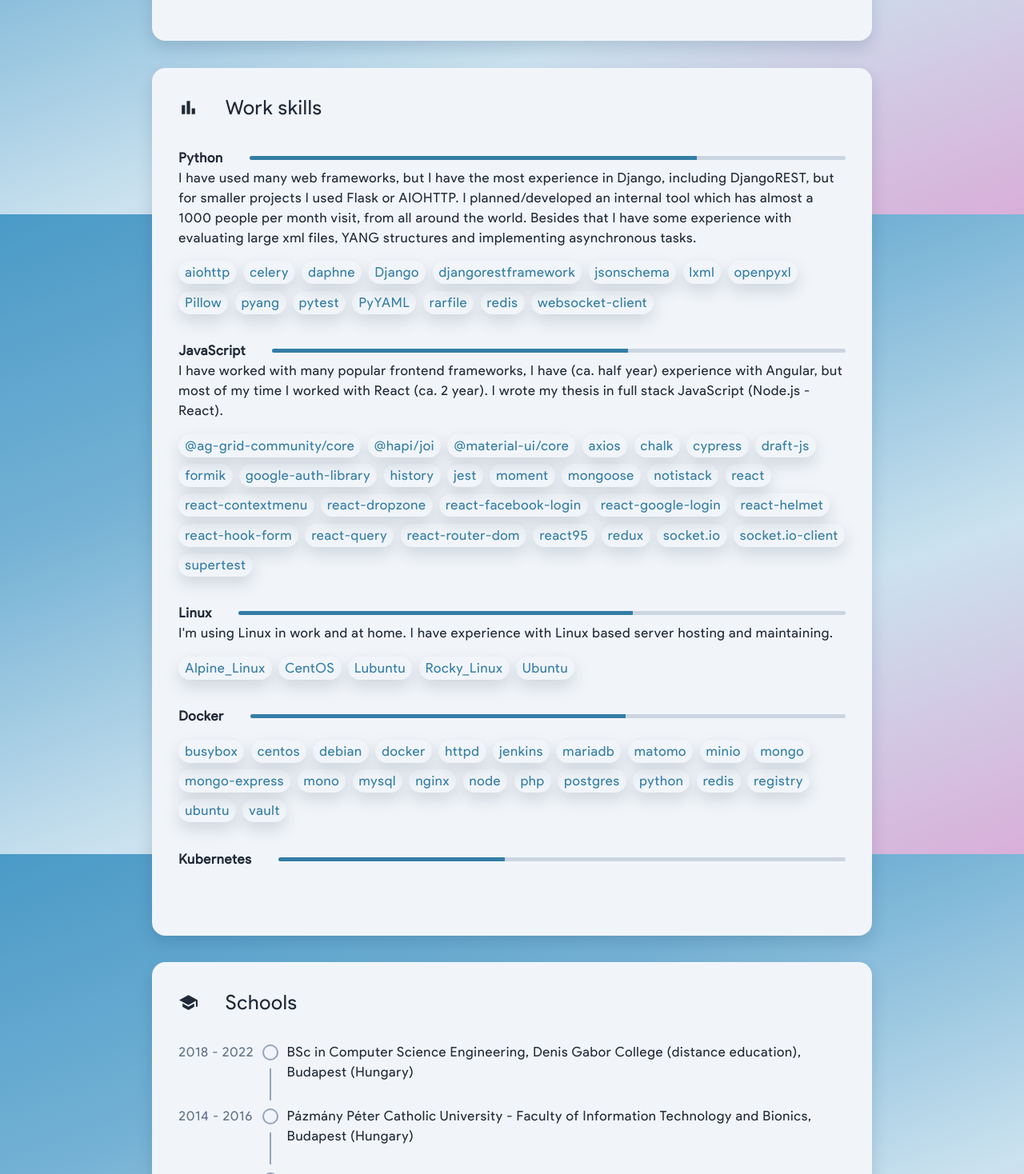
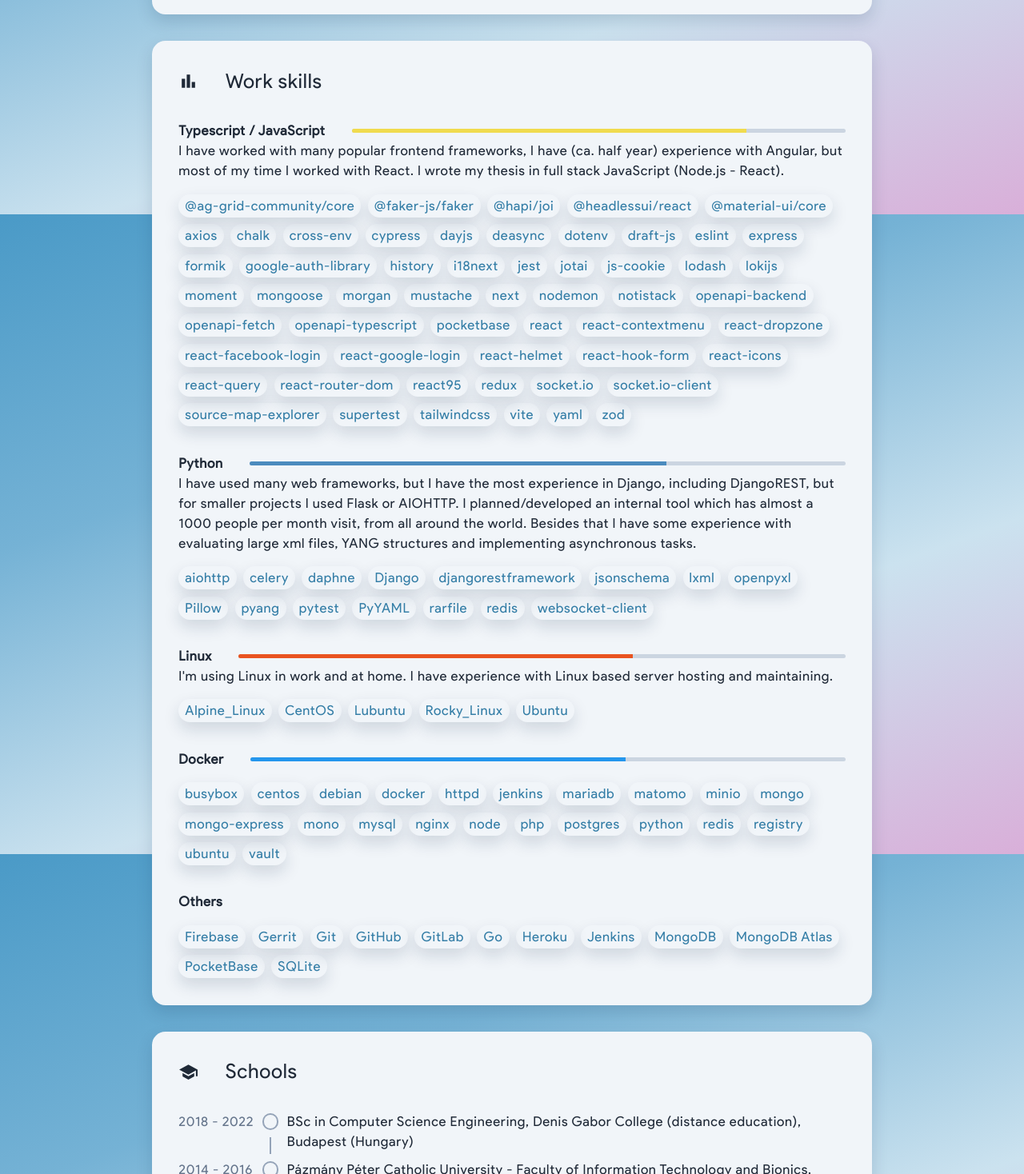
Before and after one commit to danikova/online-cv, a React (Vite) app: page / in a window 1280 px wide. Shown: the part 1332-2800 px from the top of the page at 80% size. Built offline with nearby package versions, Linux system fonts and the light colour scheme.

Commit message:
content update

```diff
--- a/src/@components/Timeline.tsx
+++ b/src/@components/Timeline.tsx
@@ -19,8 +19,8 @@
 
 export function TimelineItem({ children, oppContent, last = false, className = '' }: TimelineItemProps) {
   return <>
-    <div className={`min-h-[80px] max-md:hidden ${className}`}>{oppContent}</div>
-    <div className={`min-h-[80px] flex flex-col items-center justify-start ${className}`}>
+    <div className={`max-md:hidden ${className}`}>{oppContent}</div>
+    <div className={`flex flex-col items-center justify-start ${className}`}>
       <div className="w-full flex flex-[0_0_1.5rem] items-center justify-center">
         <div className="rounded-full h-4 w-4 ring-2 ring-slate-400" />
       </div>
@@ -28,7 +28,7 @@
         <div className="h-[calc(100%-1rem)] w-0 ring-1 ring-slate-400" />
       </div>}
     </div>
-    <div className={`min-h-[80px] ${className}`}>
+    <div className={`${className}`}>
       <div className="md:hidden">{oppContent}</div>
       <div>{children}</div>
     </div>
--- a/src/@components/main/sections/SchoolSection.tsx
+++ b/src/@components/main/sections/SchoolSection.tsx
@@ -36,7 +36,7 @@
             key={`school-timeline-item-${i}`}
             oppContent={<span className='text-slate-500'>{item.year}</span>}
             last={sumScoolData.length - 1 === i}
-            className={`${sumScoolData.length - 1 === i ? 'min-h-min' : 'min-h-[60px]'}`}
+            className='min-h-[60px]'
           >
             <div>
               <FormattedMessage id={item.name} />
--- a/src/@components/main/sections/SkillsSection.tsx
+++ b/src/@components/main/sections/SkillsSection.tsx
@@ -1,3 +1,4 @@
+import { useEffect } from 'react';
 import BaseSection from './BaseSection';
 import { MdBarChart } from 'react-icons/md';
 import { FormattedMessage, useIntl } from 'react-intl';
@@ -9,8 +10,73 @@
 
 const sumSkillData = [
   {
+    name: 'Typescript / JavaScript',
+    percent: 80,
+    percentColor: '#F0DB4F',
+    description: 'skills.js.description',
+    skillChips: [
+      '@ag-grid-community/core',
+      '@material-ui/core',
+      'axios',
+      'formik',
+      'history',
+      'notistack',
+      'react',
+      'react-contextmenu',
+      'react-query',
+      'moment',
+      'redux',
+      'react-router-dom',
+      'draft-js',
+      'react-dropzone',
+      'react-facebook-login',
+      'react-google-login',
+      'react-helmet',
+      'react95',
+      'socket.io-client',
+      '@hapi/joi',
+      'chalk',
+      'google-auth-library',
+      'mongoose',
+      'socket.io',
+      'jest',
+      'supertest',
+      'cypress',
+      'tailwindcss',
+      'next',
+      '@headlessui/react',
+      'eslint',
+      'jotai',
+      'pocketbase',
+      'react-hook-form',
+      'react-icons',
+      'zod',
+      '@faker-js/faker',
+      'deasync',
+      'dotenv',
+      'express',
+      'lodash',
+      'lokijs',
+      'morgan',
+      'openapi-backend',
+      'yaml',
+      'mustache',
+      'nodemon',
+      'cross-env',
+      'vite',
+      'source-map-explorer',
+      'i18next',
+      'js-cookie',
+      'openapi-fetch',
+      'dayjs',
+      'openapi-typescript',
+    ],
+    urlTemplate: (pkgName) => `https://www.npmjs.com/package/${pkgName}`,
+  },
+  {
     name: 'Python',
-    percent: 75,
+    percent: 70,
+    percentColor: '#4B8BBE',
     description: 'skills.python.description',
     skillChips: [
       'Django',
@@ -32,44 +98,9 @@
     urlTemplate: (pkgName) => `https://pypi.org/project/${pkgName}`,
   },
   {
-    name: 'JavaScript',
-    percent: 62,
-    description: 'skills.js.description',
-    skillChips: [
-      '@ag-grid-community/core',
-      '@material-ui/core',
-      'axios',
-      'formik',
-      'history',
-      'notistack',
-      'react',
-      'react-contextmenu',
-      'react-query',
-      'moment',
-      'redux',
-      'react-router-dom',
-      'draft-js',
-      'react-dropzone',
-      'react-facebook-login',
-      'react-google-login',
-      'react-helmet',
-      'react-hook-form',
-      'react95',
-      'socket.io-client',
-      '@hapi/joi',
-      'chalk',
-      'google-auth-library',
-      'mongoose',
-      'socket.io',
-      'jest',
-      'supertest',
-      'cypress',
-    ],
-    urlTemplate: (pkgName) => `https://www.npmjs.com/package/${pkgName}`,
-  },
-  {
     name: 'Linux',
     percent: 65,
+    percentColor: '#E95420',
     description: 'skills.linux.description',
     skillChips: ['Lubuntu', 'Ubuntu', 'CentOS', 'Rocky_Linux', 'Alpine_Linux'],
     urlTemplate: (distroName) => `https://en.wikipedia.org/wiki/${distroName}`,
@@ -77,6 +108,7 @@
   {
     name: 'Docker',
     percent: 63,
+    percentColor: '#2496ed',
     description: 'skills.docker.description',
     skillChips: [
       'node',
@@ -105,16 +137,38 @@
     urlTemplate: (imageName) => `https://hub.docker.com/_/${imageName}`,
   },
   {
-    name: 'Kubernetes',
-    percent: 40,
-    description: 'skills.kubernetes.description',
-    skillChips: [],
-    urlTemplate: (pkgName) => `https://pypi.org/project/${pkgName}/`,
+    name: 'Others',
+    description: 'skills.others.description',
+    skillChips: [
+      'Heroku',
+      'MongoDB',
+      'MongoDB Atlas',
+      'Jenkins',
+      'PocketBase',
+      'Firebase',
+      'SQLite',
+      'Git',
+      'GitHub',
+      'GitLab',
+      'Gerrit',
+      'Go'
+    ],
   },
 ];
 
 export function SkillsSection() {
   const intl = useIntl();
+
+  useEffect(() => {
+    for (const key in sumSkillData) {
+      const usedChips = new Set<string>();
+      for (const chip of sumSkillData[key].skillChips) {
+        if (!chip) continue;
+        if (usedChips.has(chip)) throw Error(`this chip: ${chip} is already used once`);
+        usedChips.add(chip);
+      }
+    }
+  })
 
   return (
     <BaseSection
@@ -122,25 +176,26 @@
       title={intl.formatMessage({ id: 'skills.sectionTitle' })}
     >
       {sumSkillData.map((item, i) => (
-        <div key={`skill-item-${i}`}>
+        <div key={`skill-item-${i}`} className='mb-8 last-of-type:mb-0'>
           <div className='flex'>
             <h5 className='font-bold'>
               {item.name}
             </h5>
-            <div className='flex flex-auto pl-8 ml-0 m-auto'>
+            {item.percent && <div className='flex flex-auto pl-8 ml-0 m-auto'>
               <div className='w-full h-[5px] bg-slate-300 rounded-md overflow-hidden'>
                 <div className='h-[5px] bg-primary-900' style={{
-                  width: `${item.percent || 0}%`
+                  width: `${item.percent || 0}%`,
+                  backgroundColor: item.percentColor
                 }} />
               </div>
-            </div>
+            </div>}
           </div>
           <div
           />
           <div className='mb-4'>
             <FormattedMessage id={item.description} />
           </div>
-          <div className='flex flex-wrap gap-2 mb-8'>
+          <div className='flex flex-wrap gap-2'>
             {item.skillChips.sort(globalCollator.compare).map((chipName) => {
               return <Chip
                 key={chipName}
@@ -155,14 +210,23 @@
   );
 }
 
-function Chip({ label, href }) {
-  return <a
+function Chip({ label, href }: { label: string, href?: string }) {
+  if (href)
+    return <a
+      className='
+      px-[8px] py-[2px] rounded-full after:rounded-full text-primary-900
+      hover:text-slate-100 hover:bg-primary-900 cm-primary-shadow
+      print:shadow-none print:ring-1 print:ring-slate-400 print:text-slate-500
+    '
+      href={href}>
+      {label}
+    </a>
+  return <div
     className='
       px-[8px] py-[2px] rounded-full after:rounded-full text-primary-900
       hover:text-slate-100 hover:bg-primary-900 cm-primary-shadow
-      print:shadow-none print:ring-1 print:ring-slate-400
-    '
-    href={href}>
+      print:shadow-none print:ring-1 print:ring-slate-400 print:text-slate-500
+    '>
     {label}
-  </a>
+  </div>
 }
--- a/src/@components/main/sections/WorkSection.tsx
+++ b/src/@components/main/sections/WorkSection.tsx
@@ -104,7 +104,7 @@
                 <h5 className='font-bold'>
                   <FormattedMessage id={timelineData.title} />
                 </h5>
-                <div className='mb-4'>
+                <div className={`${item.timeline.length - 1 === j ? '' : 'mb-4'}`}>
                   <FormattedMessage id={timelineData.caption} />
                 </div>
               </TimelineItem>
--- a/src/@lang/en.json
+++ b/src/@lang/en.json
@@ -27,10 +27,10 @@
   "work.cadlineSWDeveloperIntern.caption": "Developing a new feature to the Archline.XP software, which was capable to cover up surfaces with uneven rectangles.",
   "skills.sectionTitle": "Work skills",
   "skills.python.description": "I have used many web frameworks, but I have the most experience in Django, including DjangoREST, but for smaller projects I used Flask or AIOHTTP. I planned/developed an internal tool which has almost a 1000 people per month visit, from all around the world. Besides that I have some experience with evaluating large xml files, YANG structures and implementing asynchronous tasks.",
-  "skills.js.description": "I have worked with many popular frontend frameworks, I have (ca. half year) experience with Angular, but most of my time I worked with React (ca. 2 year). I wrote my thesis in full stack JavaScript (Node.js - React).",
+  "skills.js.description": "I have worked with many popular frontend frameworks, I have (ca. half year) experience with Angular, but most of my time I worked with React. I wrote my thesis in full stack JavaScript (Node.js - React).",
   "skills.linux.description": "I'm using Linux in work and at home. I have experience with Linux based server hosting and maintaining.",
   "skills.docker.description": " ",
-  "skills.kubernetes.description": " ",
+  "skills.others.description": " ",
   "school.sectionTitle": "Schools",
   "school.gdf.name": "BSc in Computer Science Engineering, Denis Gabor College (distance education), Budapest (Hungary)",
   "school.itk.name": "Pázmány Péter Catholic University - Faculty of Information Technology and Bionics, Budapest (Hungary)",
--- a/src/@lang/hu.json
+++ b/src/@lang/hu.json
@@ -27,10 +27,10 @@
   "work.cadlineSWDeveloperIntern.caption": "Résztvettem az Archline.XP belsőépítészeti szoftver fejlesztésén, egy falburkoló algoritmuson dolgoztam ami képes véletlen méretű négyszögekkel lefedni egy adott területet.",
   "skills.sectionTitle": "Szakmai ismeretek",
   "skills.python.description": "Sokféle webes keretrendszert használtam, legtöbb tapasztalatomat Django-ban szereztem, azon belül is a DjangoREST-ben, de használtam kisebb projektekre Flask-t és AIOHTTP-t is. Résztvettem egy belső tool tervezésében/fejlesztésében, amit havonta közel 1000 ember használt a világ minden tájáról különböző konfigurációk generálásához, szerkesztéséhez. Ezenkívül van tapasztalatom több millió soros xml fájlok feldolgozásában, YANG adatstruktúrák kezelésében, aszinkron folyamatok implementálásában.",
-  "skills.js.description": "Dolgoztam nagyobb kliens oldali webes keretrendszerekben is, volt egy projekt ami körülbelül fél évig futott abban Angular-t használtunk, de az időm nagy részében - közel 2 évben - React-tal foglalkoztam. Szakdolgozatomat is fullstack JavaScriptben írtam (Node.js - React).",
+  "skills.js.description": "Dolgoztam nagyobb kliens oldali webes keretrendszerekben is, volt egy projekt ami körülbelül fél évig futott abban Angular-t használtunk, de az időm nagy részében React-tal foglalkoztam. Szakdolgozatomat is fullstack JavaScriptben írtam (Node.js - React).",
   "skills.linux.description": "Munkában és otthon is linuxot használok, mint elsőszámú operációs rendszer, már évek óta. A különböző fejlesztéseinket is linux alapú szervereken hosztoljuk, azok fenntartásán is dolgoztam.",
   "skills.docker.description": " ",
-  "skills.kubernetes.description": " ",
+  "skills.others.description": " ",
   "school.sectionTitle": "Tanulmányok",
   "school.gdf.name": "Mérnökinformatikus szak (BSc), Gábor Dénes Főiskola (Távoktatás), Budapest (Magyarország)",
   "school.itk.name": "Pázmány Péter Katolikus Egyetem - Információs Technológiai Kar, Budapest (Magyarország)",
```
